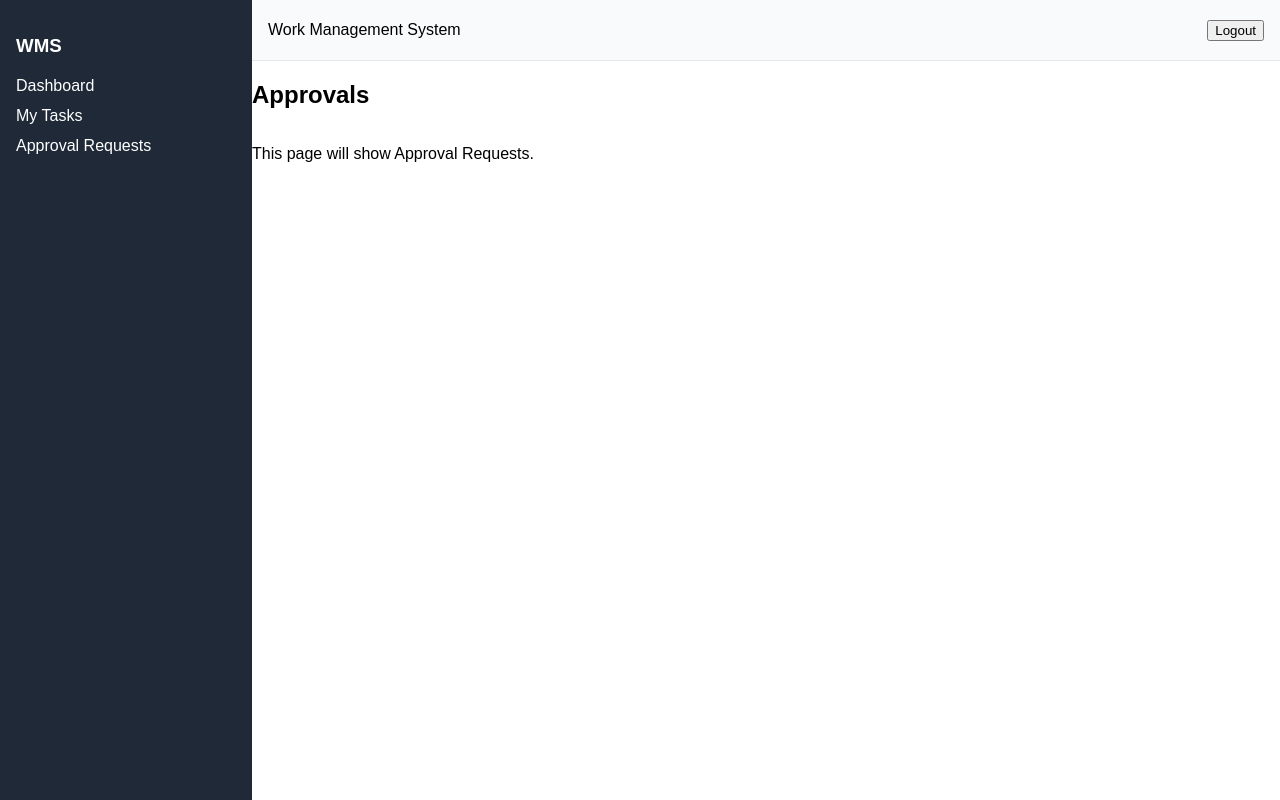
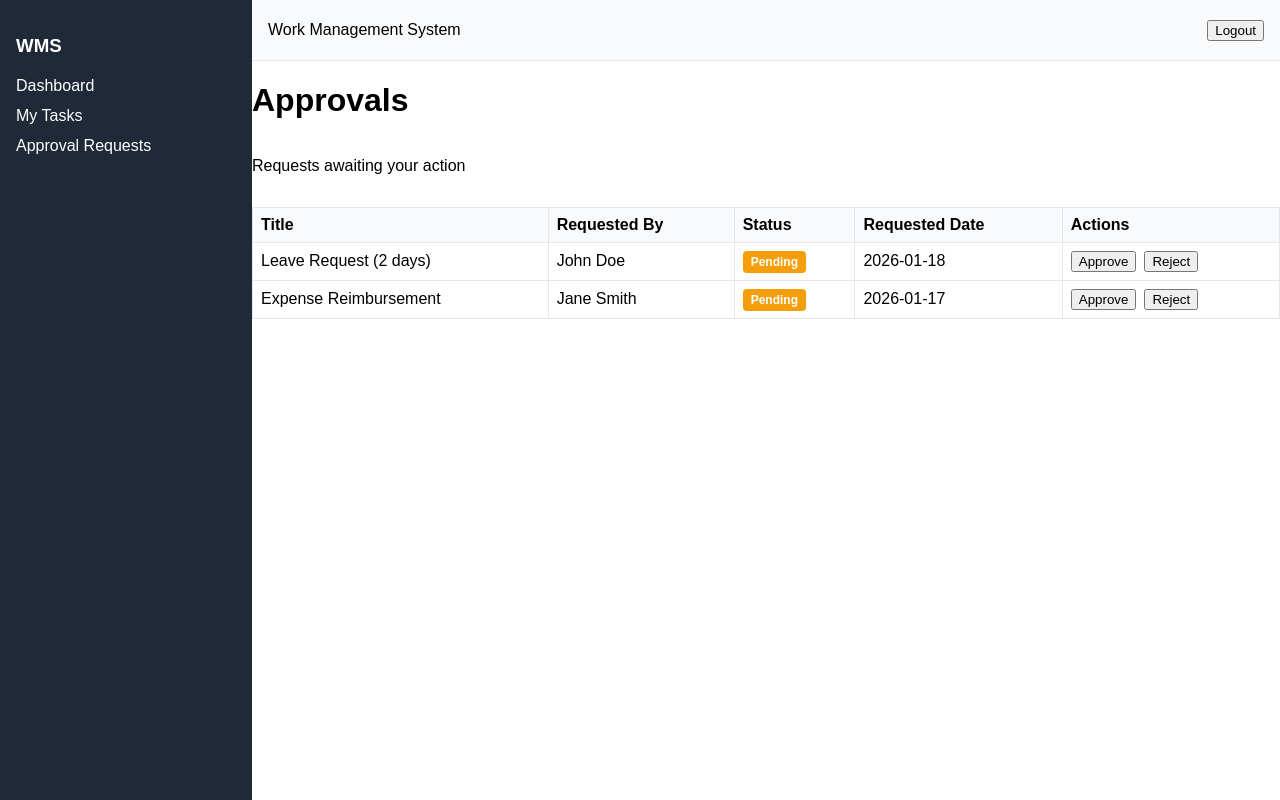
Before and after one commit to utkarsh339/work-management-system, a React (Vite) app in the folder work-management-ui/: page /approvals in a window 1280 px wide. Built offline with nearby package versions, Linux system fonts and the light colour scheme; sample sign-in values are in the browser's storage.

Commit message:
Build approvals feature using RTK Query

```diff
--- a/work-management-ui/src/pages/Approvals.jsx
+++ b/work-management-ui/src/pages/Approvals.jsx
@@ -1,10 +1,100 @@
+import {
+  useGetApprovalsQuery,
+  useApproveApprovalMutation,
+  useRejectApprovalMutation,
+} from "../store/api/apiSlice";
+
 function Approvals() {
+  const { data: approvals = [], isLoading } = useGetApprovalsQuery();
+  const [approveApproval] = useApproveApprovalMutation();
+  const [rejectApproval] = useRejectApprovalMutation();
+
+  if (isLoading) {
+    return <p>Loading approvals...</p>;
+  }
   return (
     <>
-      <h2>Approvals</h2>
-      <p>This page will show Approval Requests.</p>
+      <h1>Approvals</h1>
+      <p>Requests awaiting your action</p>
+
+      <table style={styles.table}>
+        <thead>
+          <tr>
+            <th style={styles.th}>Title</th>
+            <th style={styles.th}>Requested By</th>
+            <th style={styles.th}>Status</th>
+            <th style={styles.th}>Requested Date</th>
+            <th style={styles.th}>Actions</th>
+          </tr>
+        </thead>
+
+        <tbody>
+          {approvals.map((approval) => (
+            <tr key={approval.id}>
+              <td style={styles.td}>{approval.title}</td>
+              <td style={styles.td}>{approval.requestedBy}</td>
+              <td style={styles.td}>
+                <span style={{ ...styles.badge, ...styles[approval.status] }}>
+                  {approval.status}
+                </span>
+              </td>
+              <td style={styles.td}>{approval.requestedDate}</td>
+              <td style={styles.td}>
+                {approval.status === "Pending" && (
+                  <>
+                    <button onClick={() => approveApproval(approval.id)}>
+                      Approve
+                    </button>
+                    <button
+                      onClick={() => rejectApproval(approval.id)}
+                      style={{ marginLeft: "8px" }}
+                    >
+                      Reject
+                    </button>
+                  </>
+                )}
+              </td>
+            </tr>
+          ))}
+        </tbody>
+      </table>
     </>
   );
 }
 
+const styles = {
+  table: {
+    width: "100%",
+    borderCollapse: "collapse",
+    marginTop: "16px",
+    backgroundColor: "#fff",
+  },
+  th: {
+    border: "1px solid #e5e7eb",
+    padding: "8px",
+    backgroundColor: "#f9fafb",
+    textAlign: "left",
+  },
+  td: {
+    border: "1px solid #e5e7eb",
+    padding: "8px",
+  },
+  badge: {
+    padding: "4px 8px",
+    borderRadius: "4px",
+    fontSize: "12px",
+    color: "#fff",
+    fontWeight: "bold",
+  },
+  Pending: {
+    backgroundColor: "#f59e0b",
+  },
+  Approved: {
+    backgroundColor: "#10b981",
+  },
+  Rejected: {
+    backgroundColor: "#ef4444",
+  },
+};
+
 export default Approvals;
--- a/work-management-ui/src/store/api/apiSlice.js
+++ b/work-management-ui/src/store/api/apiSlice.js
@@ -21,6 +21,23 @@ const initialTasks = [
     assignedBy: "Admin",
     status: "Completed",
     dueDate: "2026-01-10",
+  },
+];
+
+const initialApprovals = [
+  {
+    id: 1,
+    title: "Leave Request (2 days)",
+    requestedBy: "John Doe",
+    status: "Pending",
+    requestedDate: "2026-01-18",
+  },
+  {
+    id: 2,
+    title: "Expense Reimbursement",
+    requestedBy: "Jane Smith",
+    status: "Pending",
+    requestedDate: "2026-01-17",
   },
 ];
 
@@ -76,6 +93,43 @@ export const apiSlice = createApi({
         return { data: id };
       },
     }),
+
+    getApprovals: builder.query({
+      queryFn: () => {
+        let approvals = JSON.parse(localStorage.getItem("approvals"));
+
+        if (!approvals || approvals.length === 0) {
+          localStorage.setItem("approvals", JSON.stringify(initialApprovals));
+          approvals = initialApprovals;
+        }
+        return { data: approvals };
+      },
+    }),
+
+    approveApproval: builder.mutation({
+      queryFn: (id) => {
+        const approvals = JSON.parse(localStorage.getItem("approvals")) || [];
+
+        const updatedApprovals = approvals.map((a) =>
+          a.id === id ? { ...a, status: "Approved" } : a,
+        );
+        localStorage.setItem("approvals", JSON.stringify(updatedApprovals));
+
+        return { data: id };
+      },
+    }),
+
+    rejectApproval: builder.mutation({
+      queryFn: (id) => {
+        const approvals = JSON.parse(localStorage.getItem("approvals")) || [];
+        const updatedApprovals = approvals.map((a) =>
+          a.id === id ? { ...a, status: "Rejected" } : a,
+        );
+        localStorage.setItem("approvals", JSON.stringify(updatedApprovals));
+
+        return { data: id };
+      },
+    }),
   }),
 });
 
@@ -84,6 +138,10 @@ export const {
   useAddTaskMutation,
   useUpdateTaskMutation,
   useDeleteTaskMutation,
+
+  useGetApprovalsQuery,
+  useApproveApprovalMutation,
+  useRejectApprovalMutation,
 } = apiSlice;
 
 export default apiSlice.reducer;
```
